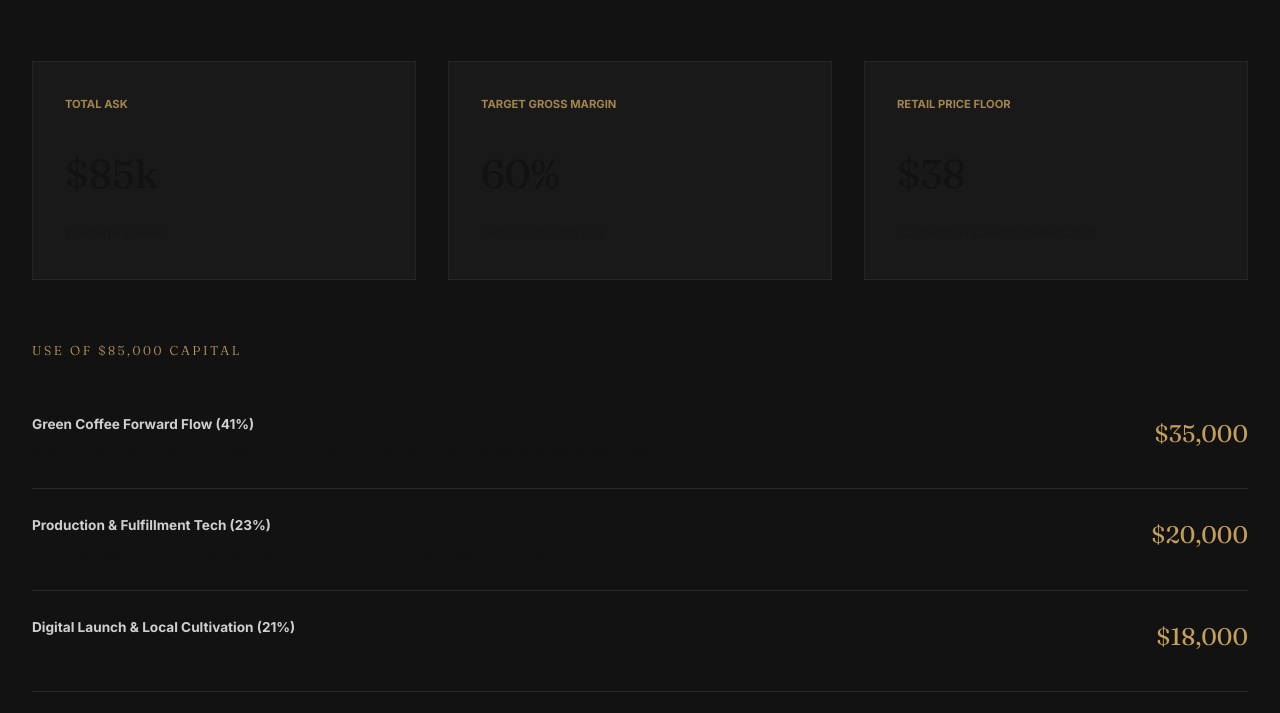
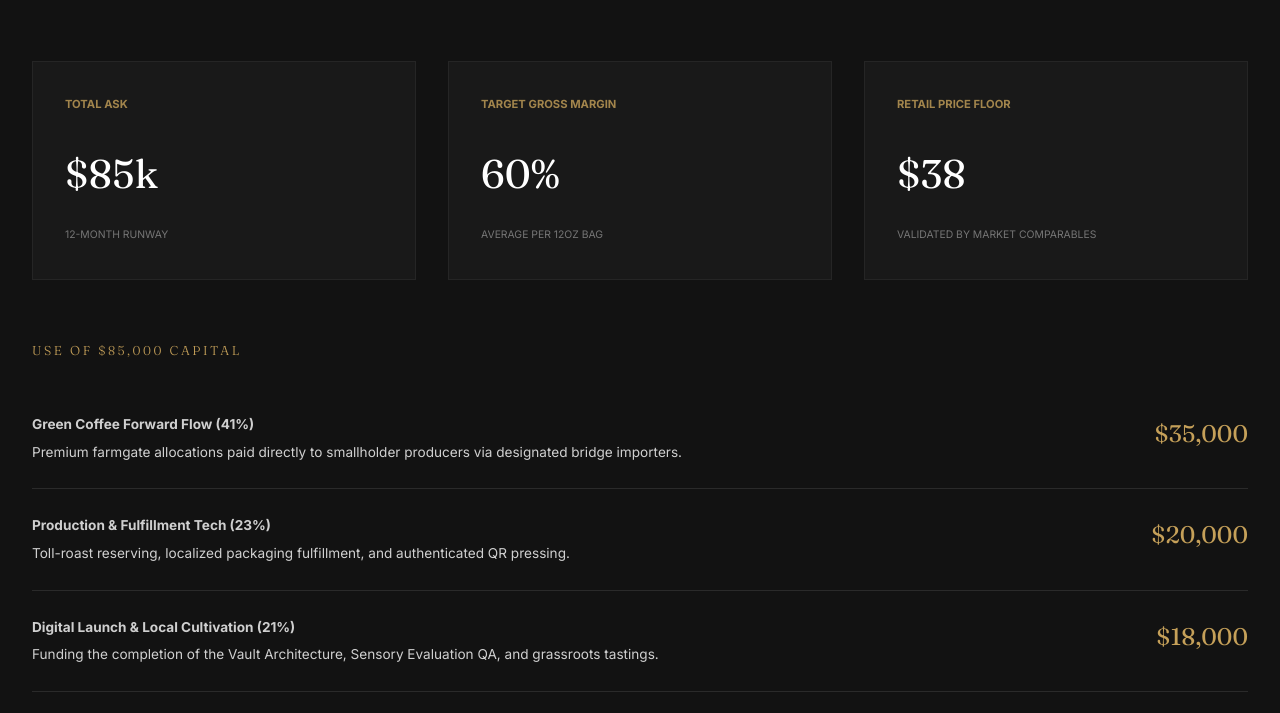
Before and after one commit to donhawk77/colorado-coffee, a website built with Vite: page investor.html in a window 1280 px wide. Shown: the part 782-1495 px from the top of the page. Built offline with nearby package versions, Linux system fonts and the light colour scheme.

Commit message:
Fix investor.html css contrast issues

```diff
--- a/investor.html
+++ b/investor.html
@@ -7,8 +7,11 @@
     <meta name="description" content="Confidential Investor Briefing for APEX SG.">
     <link rel="stylesheet" href="./style.css">
     <style>
-        body {
-            background-color: var(--color-obsidian);
+        body, html {
+            background-color: var(--color-obsidian) !important;
+            color: var(--color-snow) !important;
+        }
+        h1, h2, h3, h4, h5, p, span, div {
             color: var(--color-snow);
         }
         .confidential-tag {
```
